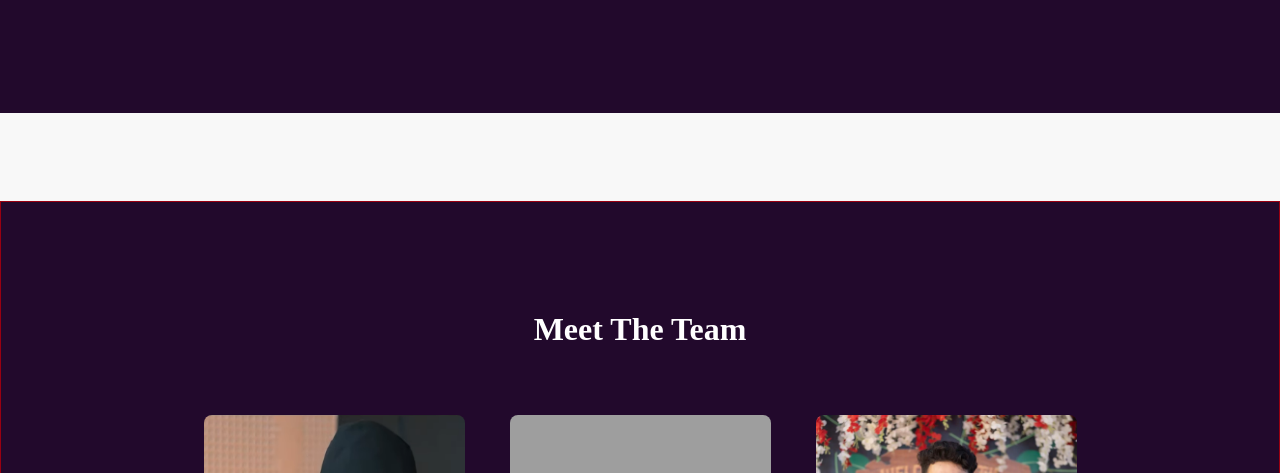
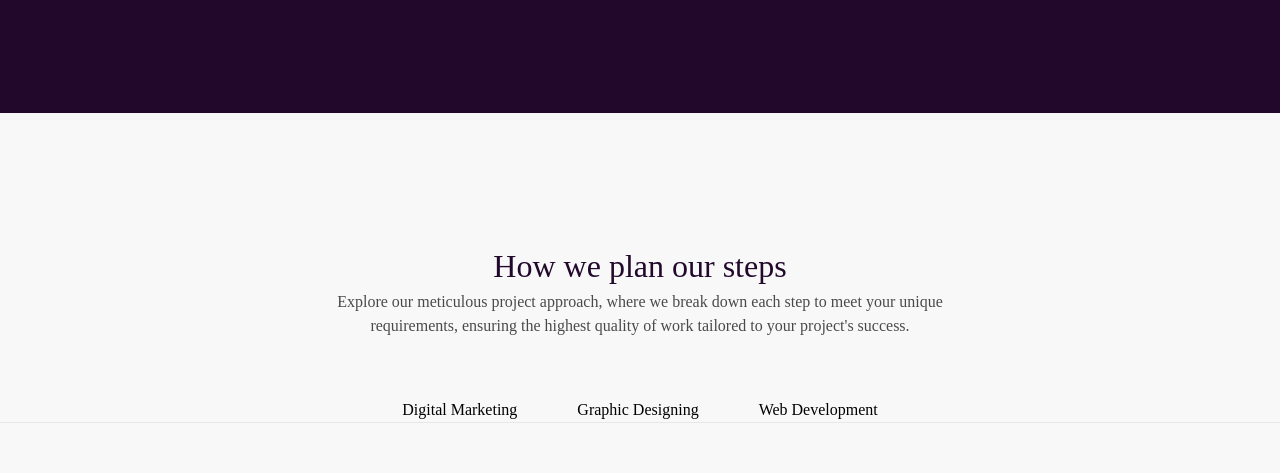
Before and after one commit to SM-Ninjas/TWB-Creatives, a React (Vite) app: page /about in a window 1280 px wide. Shown: the part 1024-1497 px from the top of the page. Built offline with nearby package versions, Linux system fonts and the light colour scheme; grey boxes are pictures that could not be loaded.

Commit message:
our steps added

```diff
--- a/src/pages/about/index.tsx
+++ b/src/pages/about/index.tsx
@@ -1,5 +1,6 @@
 import Footer from "../../components/footer"
 import AboutMain from "./main"
+import OurSteps from "./ourSteps"
 import Stats from "./stats"
 import OurTeam from "./team"
 
@@ -8,6 +9,7 @@ function About() {
     <>
         <AboutMain/>
         <Stats/>
+        <OurSteps/>
         <OurTeam/>
         <Footer/>
     </>
--- /dev/null
+++ b/src/pages/about/ourSteps/index.tsx
@@ -0,0 +1,22 @@
+function OurSteps() {
+  return (
+    <div className="h-dvh flex flex-col items-center">
+      <div className="w-[48%] text-center pt-[129px] mb-[60px]">
+        <h1 className="text-[2rem] text-utils">How we plan our steps</h1>
+        <p className="opacity-[.70]">
+          Explore our meticulous project approach, where we break down each step
+          to meet your unique requirements, ensuring the highest quality of work
+          tailored to your project's success.
+        </p>
+      </div>
+      <div className="flex  gap-[60px]">
+        <h2>Digital Marketing</h2>
+        <h2>Graphic Designing</h2>
+        <h2>Web Development</h2>
+      </div>
+      <hr className="bg-[#111] w-full " />
+    </div>
+  );
+}
+
+export default OurSteps;
--- a/src/pages/about/team.tsx
+++ b/src/pages/about/team.tsx
@@ -8,7 +8,7 @@ import Suyog from "../../assets/images/suyog.png";
 function OurTeam() {
   return (
     <>
-      <div className="mt-[5.5rem] border border-[#901]">
+      <div className="mt-[5.5rem]">
         <div className="">
           <div className=" bg-utils flex justify-center h-[304px] pt-[103px] ">
             <h1 className="text-[2rem] font-bold text-white">Meet The Team</h1>
--- a/src/pages/homepage/aboutUs.tsx
+++ b/src/pages/homepage/aboutUs.tsx
@@ -7,7 +7,7 @@ function AboutUs() {
             <h3 className="text-primary-p10">About us</h3>
             <h1 className="text-[2rem] font-bold">Our Approach</h1>
           </div>
-          <div className="flex items-end w-[276px]">
+          <div className="flex items-end w-[270px]">
             <p className="text-utils-u1 opacity-[0.7] text-[1rem] ">
               Our core goals encompass delivering cutting-edge graphic design,
               impactful marketing strategies, and user-centric web development
@@ -16,7 +16,7 @@ function AboutUs() {
               business environment.
             </p>
             </div>
-            <div className="w-[290px] flex items-end">
+            <div className="w-[280px] flex items-end">
             <p className="text-utils-u1 opacity-[0.7] text-[1rem] ">
               Our vision is to be a trailblazer in the intersection of
               creativity and technology, setting new standards in graphic
```
Also changed, not shown: src/pages/about/ourSteps/digitalMarketing.tsx (added), src/pages/about/ourSteps/graphicsDesign.tsx (added), src/pages/about/ourSteps/webDev.tsx (added).
